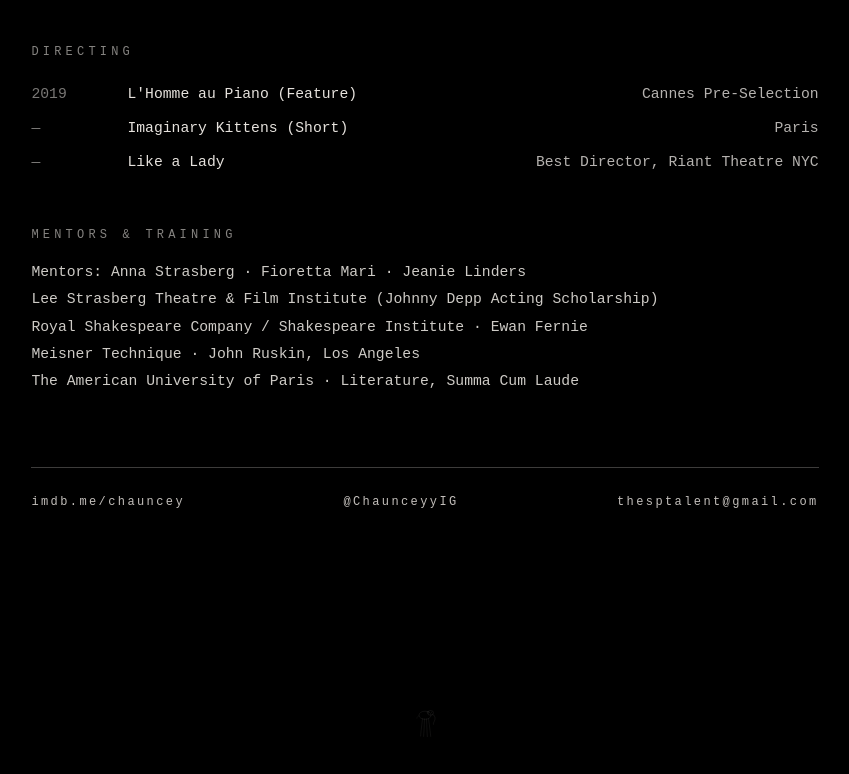
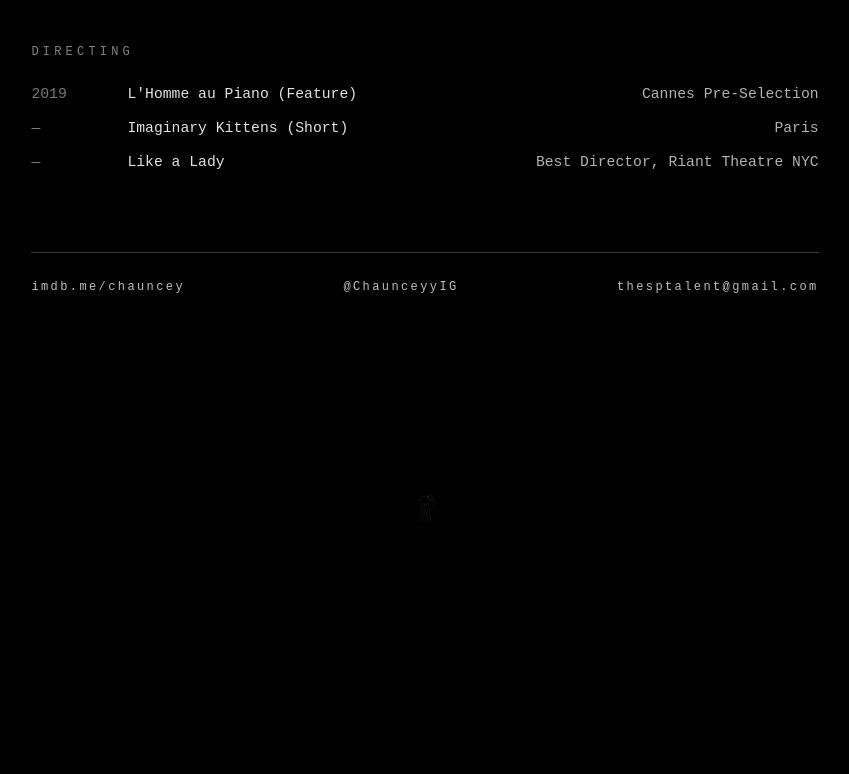
Before and after one commit to DECALUX/DECALUX-, a plain HTML site: page c/index.html in a window 1280 px wide. Shown: the part 2355-3129 px from the top of the page, without its empty margins (215-1064 px from the left). After the commit the page ends 3081 px from the top, so only its background shows below. Drawn offline with Linux system fonts and the light colour scheme.

Commit message:
Remove Mentors & Training section from c/index.html

```diff
--- a/c/index.html
+++ b/c/index.html
@@ -387,15 +387,6 @@ footer svg{width:42px;height:auto;display:block;margin:0 auto}
       <div class="resume-line"><span>&mdash;</span><span>Imaginary Kittens (Short)</span><span>Paris</span></div>
       <div class="resume-line"><span>&mdash;</span><span>Like a Lady</span><span>Best Director, Riant Theatre NYC</span></div>
 
-      <h4>Mentors &amp; Training</h4>
-      <div class="resume-block">
-        Mentors: Anna Strasberg &middot; Fioretta Mari &middot; Jeanie Linders<br>
-        Lee Strasberg Theatre &amp; Film Institute (Johnny Depp Acting Scholarship)<br>
-        Royal Shakespeare Company / Shakespeare Institute &middot; Ewan Fernie<br>
-        Meisner Technique &middot; John Ruskin, Los Angeles<br>
-        The American University of Paris &middot; Literature, Summa Cum Laude
-      </div>
-
       <div class="resume-end">
         <a href="https://www.imdb.me/chauncey" target="_blank" rel="noopener">imdb.me/chauncey</a>
         <a href="https://instagram.com/ChaunceyyIG" target="_blank" rel="noopener">@ChaunceyyIG</a>
```
